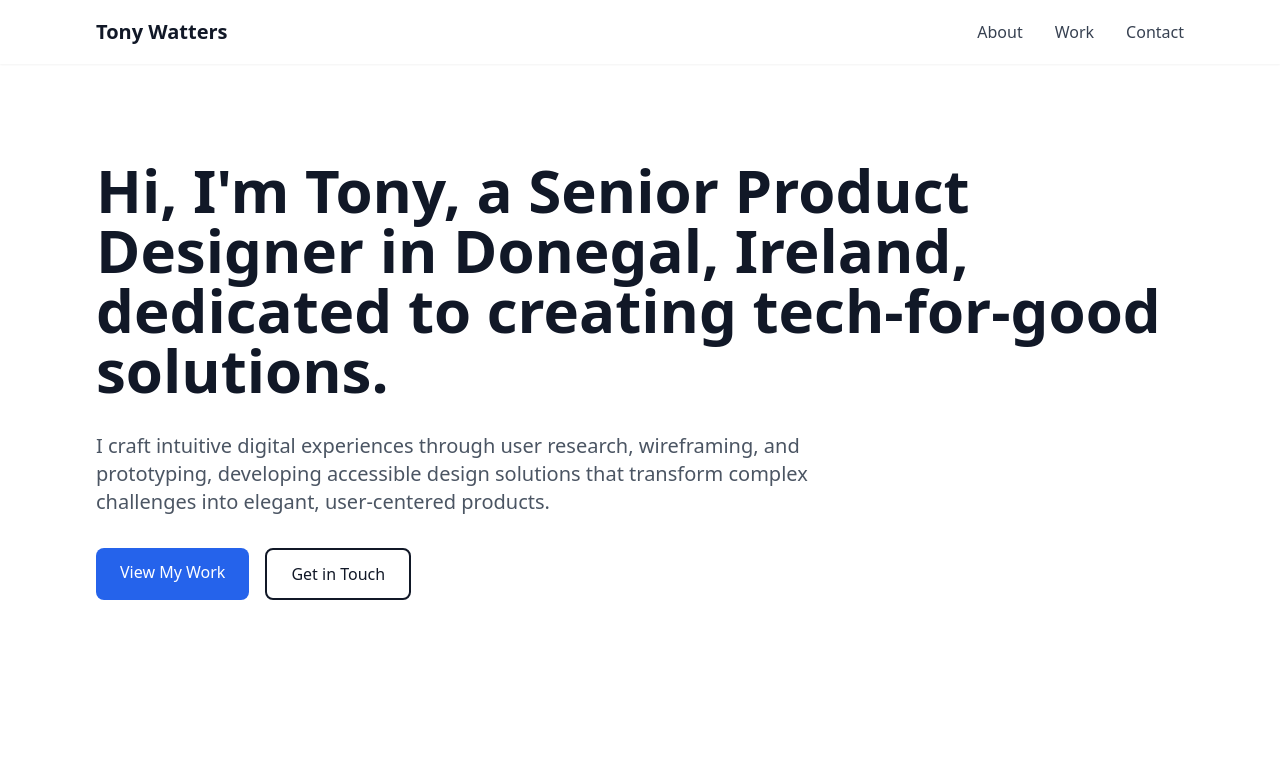
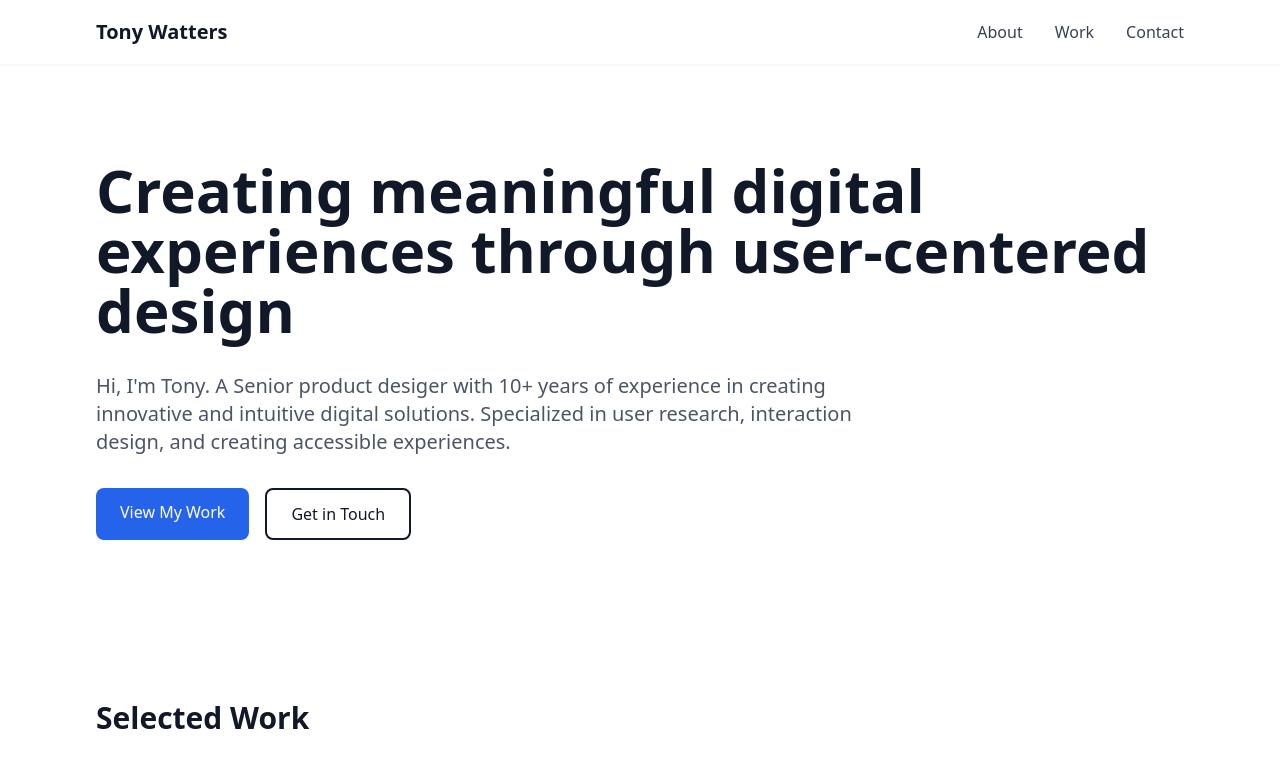
Before and after one commit to tonywatters/ux-portfolio, a React app: page /ux-portfolio/ in a window 1280 px wide. Shown: the top 764 px of the page. Built offline with nearby package versions, Linux system fonts and the light colour scheme.

Commit message:
updating heading text

```diff
--- a/src/components/Hero.tsx
+++ b/src/components/Hero.tsx
@@ -7,11 +7,14 @@ const Hero: React.FC = () => {
         <div className="space-y-8">
           {/* Main headline */}
           <h1 className="text-4xl md:text-6xl font-bold text-gray-900">
-          Hi, I'm Tony, a Senior Product Designer in Donegal, Ireland, dedicated to creating tech-for-good solutions. </h1>
+            Creating meaningful digital experiences through user-centered design
+          </h1>
 
           {/* Description */}
           <p className="text-xl text-gray-600 max-w-3xl">
-          I craft intuitive digital experiences through user research, wireframing, and prototyping, developing accessible design solutions that transform complex challenges into elegant, user-centered products. </p>
+            Hi, I'm Tony. A Senior product desiger with 10+ years of experience in creating innovative and intuitive digital solutions.
+            Specialized in user research, interaction design, and creating accessible experiences.
+          </p>
 
           {/* Call to Action Buttons */}
           <div className="flex flex-wrap gap-4">
```
